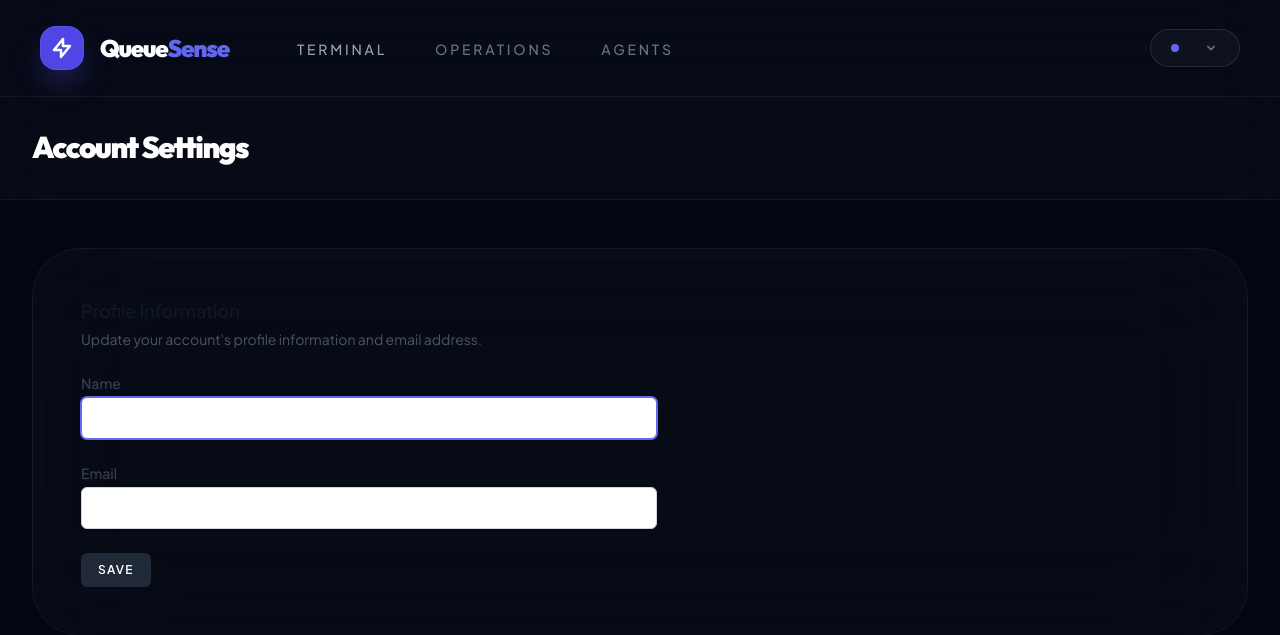
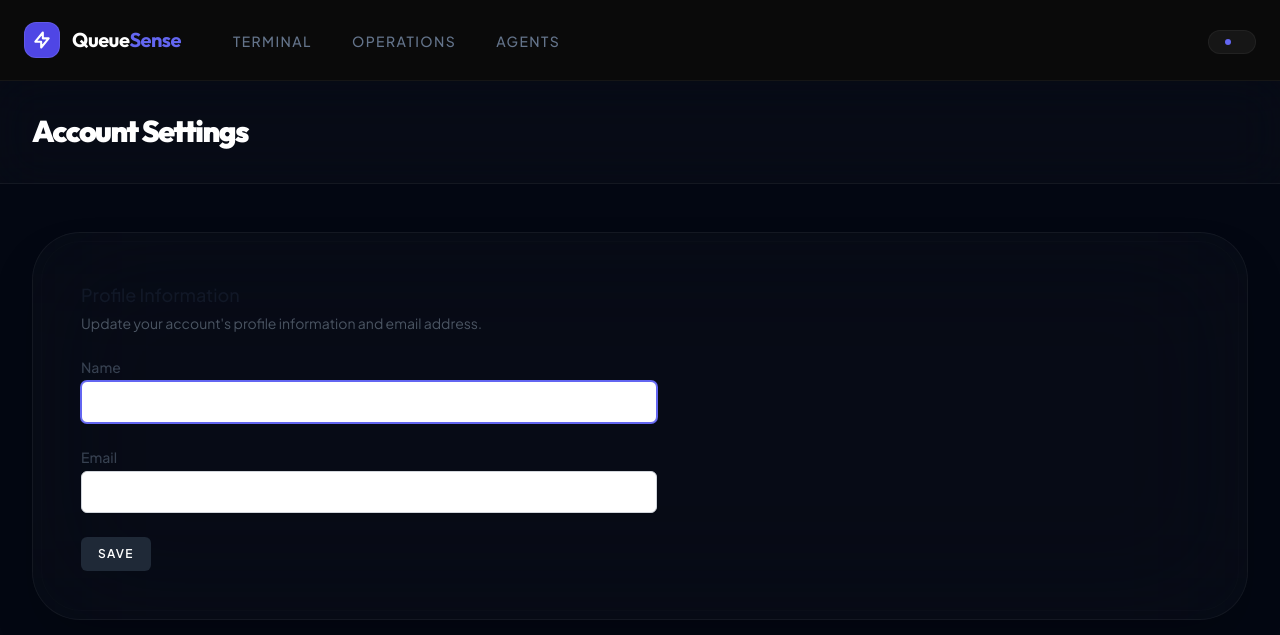
Before and after one commit to HalimaSabri/QueueSense, a Laravel app: page /profile in a window 1280 px wide. Shown: the top 635 px of the page. Run offline with Laravel 12, Linux system fonts and the light colour scheme; a user stored in the database is signed in; data comes from the database, SQL or seed files in the repository; style sheets or scripts are compiled from the project's sources; some libraries are stand-ins or nearby versions.

Commit message:
changing the design

```diff
--- a/resources/views/livewire/layout/navigation.blade.php
+++ b/resources/views/livewire/layout/navigation.blade.php
@@ -16,32 +16,32 @@ new class extends Component
     }
 }; ?>
 
-<nav x-data="{ open: false }" class="bg-white/[0.02] backdrop-blur-2xl border-b border-white/5 sticky top-0 z-50">
+<nav x-data="{ open: false }" class="bg-[#0a0a0a] border-b border-white/5 sticky top-0 z-50">
     <!-- Primary Navigation Menu -->
-    <div class="max-w-7xl mx-auto px-6 sm:px-8 lg:px-10">
-        <div class="flex justify-between h-24">
+    <div class="max-w-7xl mx-auto px-6">
+        <div class="flex justify-between h-20">
             <div class="flex items-center">
                 <!-- Logo -->
                 <div class="shrink-0 flex items-center">
                     <a href="{{ route('dashboard') }}" wire:navigate class="flex items-center group">
-                        <div class="w-11 h-11 bg-indigo-600 rounded-2xl flex items-center justify-center shadow-[0_15px_30px_-5px_rgba(79,70,229,0.4)] group-hover:scale-105 transition-all duration-500 border border-indigo-400/20">
-                            <svg class="w-6 h-6 text-white" fill="none" stroke="currentColor" viewBox="0 0 24 24"><path stroke-linecap="round" stroke-linejoin="round" stroke-width="2.5" d="M13 10V3L4 14h7v7l9-11h-7z"></path></svg>
+                        <div class="w-9 h-9 bg-indigo-600 rounded-xl flex items-center justify-center border border-white/10 group-hover:bg-indigo-500 transition-colors">
+                            <svg class="w-5 h-5 text-white" fill="none" stroke="currentColor" viewBox="0 0 24 24"><path stroke-linecap="round" stroke-linejoin="round" stroke-width="2.5" d="M13 10V3L4 14h7v7l9-11h-7z"></path></svg>
                         </div>
-                        <span class="ms-4 text-2xl font-black tracking-tighter text-white font-['Outfit']">Queue<span class="text-indigo-500">Sense</span></span>
+                        <span class="ms-3 text-xl font-bold tracking-tight text-white font-['Outfit']">Queue<span class="text-indigo-500">Sense</span></span>
                     </a>
                 </div>
 
                 <!-- Navigation Links -->
-                <div class="hidden space-x-10 sm:-my-px sm:ms-16 sm:flex">
-                    <x-nav-link :href="route('dashboard')" :active="request()->routeIs('dashboard')" wire:navigate class="text-[11px] font-bold uppercase tracking-[0.2em] text-slate-400 hover:text-white transition-colors">
+                <div class="hidden space-x-8 sm:-my-px sm:ms-12 sm:flex h-full">
+                    <x-nav-link :href="route('dashboard')" :active="request()->routeIs('dashboard')" wire:navigate class="text-[10px] font-bold uppercase tracking-widest text-slate-500 hover:text-white transition-colors border-b-2 border-transparent">
                         {{ __('Terminal') }}
                     </x-nav-link>
 
                     @if(auth()->user()->role === 'admin')
-                        <x-nav-link href="#" class="text-[11px] font-bold uppercase tracking-[0.2em] text-slate-500 hover:text-white transition-colors">
+                        <x-nav-link href="#" class="text-[10px] font-bold uppercase tracking-widest text-slate-500 hover:text-white transition-colors">
                             {{ __('Operations') }}
                         </x-nav-link>
-                        <x-nav-link href="#" class="text-[11px] font-bold uppercase tracking-[0.2em] text-slate-500 hover:text-white transition-colors">
+                        <x-nav-link href="#" class="text-[10px] font-bold uppercase tracking-widest text-slate-500 hover:text-white transition-colors">
                             {{ __('Agents') }}
                         </x-nav-link>
                     @endif
@@ -51,36 +51,29 @@ new class extends Component
             <!-- Settings Dropdown -->
             <div class="hidden sm:flex sm:items-center sm:ms-6">
                 <div class="ms-3 relative">
-                    <x-dropdown align="right" width="56">
+                    <x-dropdown align="right" width="48">
                         <x-slot name="trigger">
-                            <button class="inline-flex items-center px-5 py-2.5 bg-white/[0.03] border border-white/10 text-[11px] font-bold uppercase tracking-[0.1em] rounded-full text-slate-300 hover:bg-white/[0.06] hover:border-white/20 transition-all duration-300 focus:outline-none">
-                                <span class="relative flex h-2 w-2 mr-3">
-                                    <span class="animate-ping absolute inline-flex h-full w-full rounded-full bg-indigo-400 opacity-75"></span>
-                                    <span class="relative inline-flex rounded-full h-2 w-2 bg-indigo-500"></span>
-                                </span>
+                            <button class="inline-flex items-center px-4 py-2 bg-[#161616] border border-white/5 text-[10px] font-bold uppercase tracking-widest rounded-full text-slate-400 hover:text-white hover:border-white/10 transition-all duration-300">
+                                <span class="h-1.5 w-1.5 rounded-full bg-indigo-500 mr-2"></span>
                                 <div x-data="{{ json_encode(['name' => auth()->user()->name]) }}" x-text="name" x-on:profile-updated.window="name = $event.detail.name"></div>
-
-                                <svg class="ms-3 h-4 w-4 text-slate-500 group-hover:text-slate-300 transition-colors" xmlns="http://www.w3.org/2000/svg" viewBox="0 0 20 20" fill="currentColor">
-                                    <path fill-rule="evenodd" d="M5.293 7.293a1 1 0 011.414 0L10 10.586l3.293-3.293a1 1 0 111.414 1.414l-4 4a1 1 0 01-1.414 0l-4-4a1 1 0 010-1.414z" clip-rule="evenodd" />
-                                </svg>
                             </button>
                         </x-slot>
 
                         <x-slot name="content">
-                            <div class="bg-[#0f172a] border border-white/10 rounded-2xl overflow-hidden shadow-2xl">
-                                <div class="px-6 py-4 border-b border-white/5 bg-white/[0.02]">
-                                    <p class="text-[10px] font-bold uppercase tracking-[0.2em] text-slate-500 mb-1">Session Active</p>
-                                    <p class="text-xs font-bold text-white truncate">{{ auth()->user()->email }}</p>
+                            <div class="bg-[#161616] border border-white/10 rounded-xl overflow-hidden shadow-2xl">
+                                <div class="px-5 py-3 border-b border-white/5">
+                                    <p class="text-[9px] font-bold uppercase tracking-widest text-slate-600 mb-1">Active User</p>
+                                    <p class="text-[11px] font-bold text-white truncate">{{ auth()->user()->email }}</p>
                                 </div>
 
-                                <x-dropdown-link :href="route('profile')" wire:navigate class="text-xs font-bold py-4 px-6 text-slate-300 hover:bg-white/5 hover:text-white transition-colors">
-                                    {{ __('Account Settings') }}
+                                <x-dropdown-link :href="route('profile')" wire:navigate class="text-[11px] font-bold py-3 px-5 text-slate-400 hover:bg-white/5 hover:text-white">
+                                    {{ __('Settings') }}
                                 </x-dropdown-link>
 
                                 <!-- Authentication -->
                                 <button wire:click="logout" class="w-full text-start border-t border-white/5">
-                                    <x-dropdown-link class="text-xs font-bold py-4 px-6 text-rose-400 hover:bg-rose-500/10 hover:text-rose-300 transition-colors">
-                                        {{ __('Terminate Session') }}
+                                    <x-dropdown-link class="text-[11px] font-bold py-3 px-5 text-rose-500 hover:bg-rose-500/10 hover:text-rose-400">
+                                        {{ __('Logout') }}
                                     </x-dropdown-link>
                                 </button>
                             </div>
@@ -91,7 +84,7 @@ new class extends Component
 
             <!-- Hamburger -->
             <div class="-me-2 flex items-center sm:hidden">
-                <button @click="open = ! open" class="inline-flex items-center justify-center p-3 rounded-2xl text-slate-400 hover:text-white hover:bg-white/5 transition-all duration-300">
+                <button @click="open = ! open" class="inline-flex items-center justify-center p-2 rounded-xl text-slate-500 hover:text-white transition-all">
                     <svg class="h-6 w-6" stroke="currentColor" fill="none" viewBox="0 0 24 24">
                         <path :class="{'hidden': open, 'inline-flex': ! open }" class="inline-flex" stroke-linecap="round" stroke-linejoin="round" stroke-width="2" d="M4 6h16M4 12h16M4 18h16" />
                         <path :class="{'hidden': ! open, 'inline-flex': open }" class="hidden" stroke-linecap="round" stroke-linejoin="round" stroke-width="2" d="M6 18L18 6M6 6l12 12" />
@@ -102,29 +95,29 @@ new class extends Component
     </div>
 
     <!-- Responsive Navigation Menu -->
-    <div :class="{'block': open, 'hidden': ! open}" class="hidden sm:hidden bg-[#030712] border-t border-white/5 shadow-2xl">
-        <div class="pt-4 pb-6 space-y-2 px-4">
-            <x-responsive-nav-link :href="route('dashboard')" :active="request()->routeIs('dashboard')" wire:navigate class="rounded-2xl text-slate-400 font-bold uppercase tracking-widest text-[11px] py-4">
+    <div :class="{'block': open, 'hidden': ! open}" class="hidden sm:hidden bg-[#0a0a0a] border-t border-white/5 shadow-2xl">
+        <div class="pt-2 pb-3 space-y-1 px-4">
+            <x-responsive-nav-link :href="route('dashboard')" :active="request()->routeIs('dashboard')" wire:navigate class="rounded-xl text-slate-500 font-bold uppercase tracking-widest text-[10px] py-4">
                 {{ __('Terminal') }}
             </x-responsive-nav-link>
         </div>
 
         <!-- Responsive Settings Options -->
-        <div class="pt-6 pb-8 border-t border-white/5 bg-white/[0.01]">
-            <div class="px-8 py-4 mb-4">
-                <div class="font-black text-sm text-white font-['Outfit'] tracking-tight" x-data="{{ json_encode(['name' => auth()->user()->name]) }}" x-text="name" x-on:profile-updated.window="name = $event.detail.name"></div>
-                <div class="font-bold text-xs text-slate-500 uppercase tracking-widest mt-1">{{ auth()->user()->email }}</div>
+        <div class="pt-4 pb-6 border-t border-white/5">
+            <div class="px-8 py-4 mb-2">
+                <div class="font-bold text-sm text-white" x-data="{{ json_encode(['name' => auth()->user()->name]) }}" x-text="name" x-on:profile-updated.window="name = $event.detail.name"></div>
+                <div class="font-bold text-[10px] text-slate-600 uppercase tracking-widest mt-1">{{ auth()->user()->email }}</div>
             </div>
 
             <div class="space-y-1 px-4">
-                <x-responsive-nav-link :href="route('profile')" wire:navigate class="rounded-2xl text-slate-400 font-bold uppercase tracking-widest text-[11px] py-4">
-                    {{ __('Account Settings') }}
+                <x-responsive-nav-link :href="route('profile')" wire:navigate class="rounded-xl text-slate-500 font-bold uppercase tracking-widest text-[10px] py-4">
+                    {{ __('Settings') }}
                 </x-responsive-nav-link>
 
                 <!-- Authentication -->
                 <button wire:click="logout" class="w-full text-start">
-                    <x-responsive-nav-link class="rounded-2xl text-rose-400 font-bold uppercase tracking-widest text-[11px] py-4">
-                        {{ __('Terminate Session') }}
+                    <x-responsive-nav-link class="rounded-xl text-rose-500 font-bold uppercase tracking-widest text-[10px] py-4">
+                        {{ __('Logout') }}
                     </x-responsive-nav-link>
                 </button>
             </div>
```
Also changed, not shown: resources/views/layouts/guest.blade.php (+9 -18 lines), resources/views/livewire/pages/auth/login.blade.php (+12 -21 lines).
